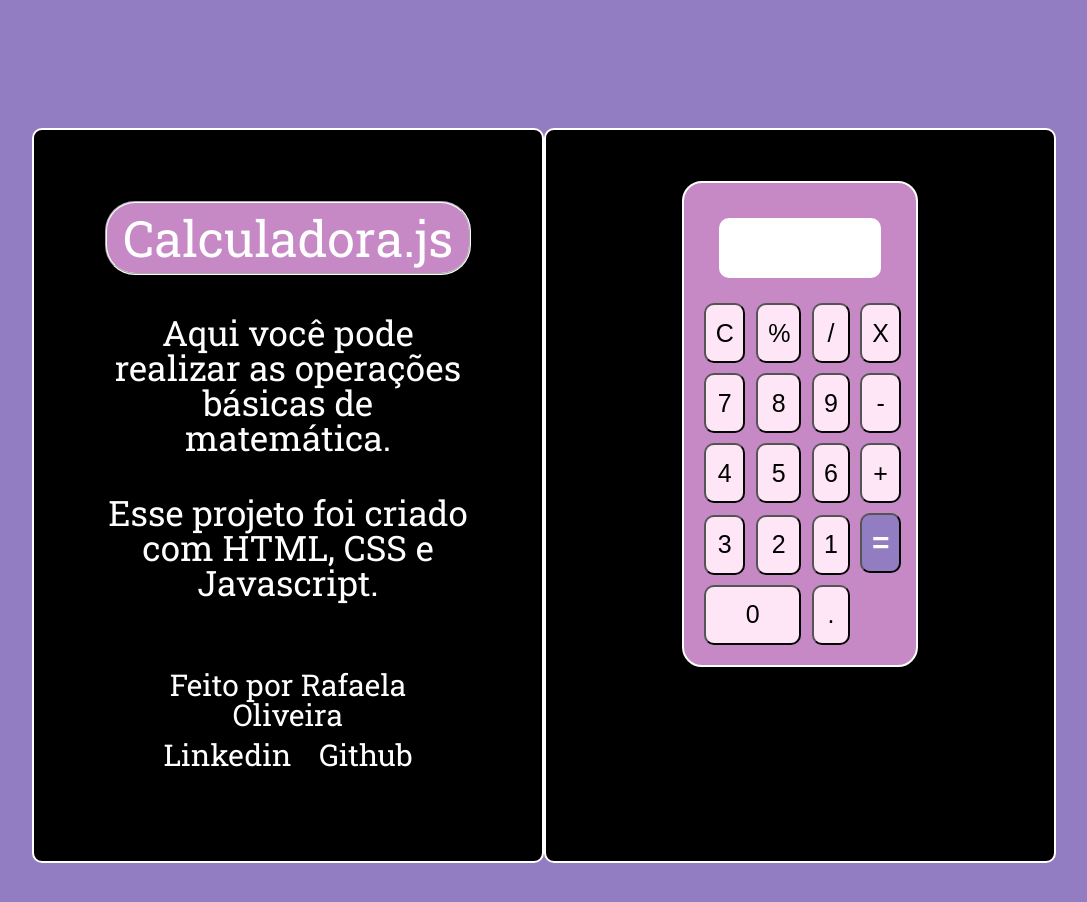
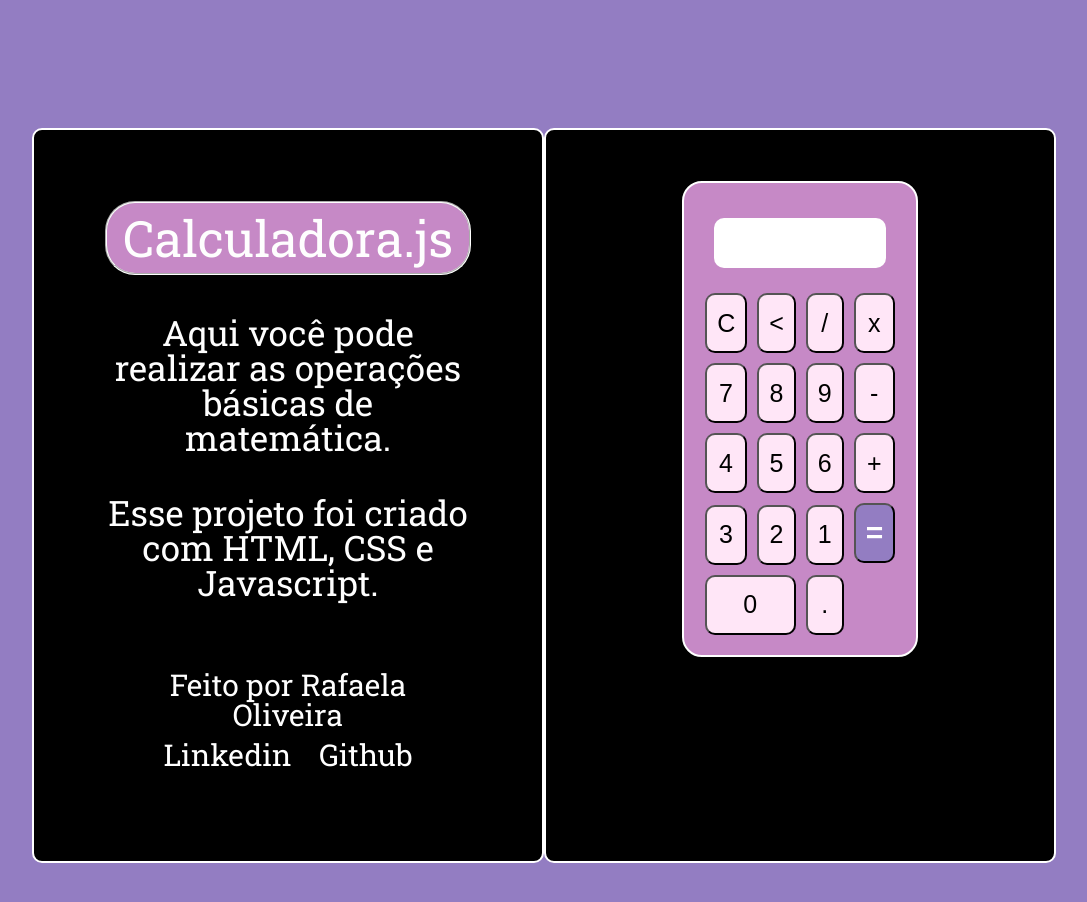
Before and after one commit to rafaelasoperes/javascript_projects, a plain HTML site: page calculadora/index.html in a window 1280 px wide. Shown: the whole page, without its empty margins (96-1183 px from the left). Drawn offline with Linux system fonts and the light colour scheme.

Commit message:
finalizando o projeto

```diff
--- a/calculadora/css/style.css
+++ b/calculadora/css/style.css
@@ -9,6 +9,7 @@ body {
     display: flex;
     justify-content: center;
     align-content: center;
+
 
 }
 
@@ -86,8 +87,8 @@ a:hover {
 #resultado {
     margin: 20px auto;
     width: 80%;
-    height: 60px;
-
+    height: 40px;
+    padding: 5px;
     border-radius: 10px;
     background: #ffffff;
     color: black;
--- a/calculadora/index.html
+++ b/calculadora/index.html
@@ -33,32 +33,32 @@
 
             <table class="conjunto_botoes">
               <tr>
-                <td><button class="botoes">C</button></td>
-                <td><button class="botoes">%</button></td>
-                <td><button class="botoes">/</button></td>
-                <td><button class="botoes">X</button></td>
+                <td><button class="botoes" onclick="limpar()">C</button></td>
+                <td><button class="botoes" onclick="apagaUmPorVez()"><</button></td>
+                <td><button class="botoes" onclick="insert('/')">/</button></td>
+                <td><button class="botoes" onclick="insert('*')">x</button></td>
               </tr>
               <tr>
                 <td><button class="botoes" onclick="insert('7')">7</button></td>
                 <td><button class="botoes" onclick="insert('8')">8</button></td>
                 <td><button class="botoes" onclick="insert('9')">9</button></td>
-                <td><button class="botoes" >-</button></td>
+                <td><button class="botoes" onclick="insert('-')">-</button></td>
               </tr>
               <tr>
-                <td><button class="botoes">4</button></td>
-                <td><button class="botoes">5</button></td>
-                <td><button class="botoes">6</button></td>
-                <td><button class="botoes">+</button></td>
+                <td><button class="botoes" onclick="insert('4')">4</button></td>
+                <td><button class="botoes" onclick="insert('5')">5</button></td>
+                <td><button class="botoes" onclick="insert('6')">6</button></td>
+                <td><button class="botoes" onclick="insert('+')">+</button></td>
               </tr>
               <tr>
-                <td><button class="botoes">3</button></td>
-                <td><button class="botoes">2</button></td>
-                <td ><button class="botoes">1</button></td>
-                <td rowspan="2"><button id="igual" class="botoes">=</button></td>
+                <td><button class="botoes" onclick="insert('3')">3</button></td>
+                <td><button class="botoes" onclick="insert('2')">2</button></td>
+                <td ><button class="botoes" onclick="insert('1')">1</button></td>
+                <td rowspan="2"><button id="igual" class="botoes" onclick="calcular()">=</button></td>
               </tr>
               <tr>
-                <td colspan="2"><button id="zero" class="botoes">0</button></td>
-                <td><button class="botoes">.</button></td>
+                <td colspan="2"><button id="zero" class="botoes" onclick="insert('0')">0</button></td>
+                <td><button class="botoes" onclick="insert('.')">.</button></td>
               </tr>
             </table>
 
--- a/calculadora/script.js
+++ b/calculadora/script.js
@@ -2,3 +2,21 @@ function insert (num) {
     var numero = document.getElementById('resultado').innerHTML;
     document.getElementById('resultado').innerHTML = numero + num;
 }
+
+function limpar () {
+    document.getElementById('resultado').innerHTML = "";
+}
+
+function apagaUmPorVez () {
+    var resultado = document.getElementById('resultado').innerHTML;
+    document.getElementById('resultado').innerHTML = resultado.substring(0, resultado.length -1)
+}
+function calcular() {
+    var resultado = document.getElementById('resultado').innerHTML;
+    if(resultado) {
+        document.getElementById('resultado').innerHTML = eval(resultado);
+    }
+    else {
+        document.getElementById('resultado').innerHTML = "Nada para calcular"
+    }
+}
```
